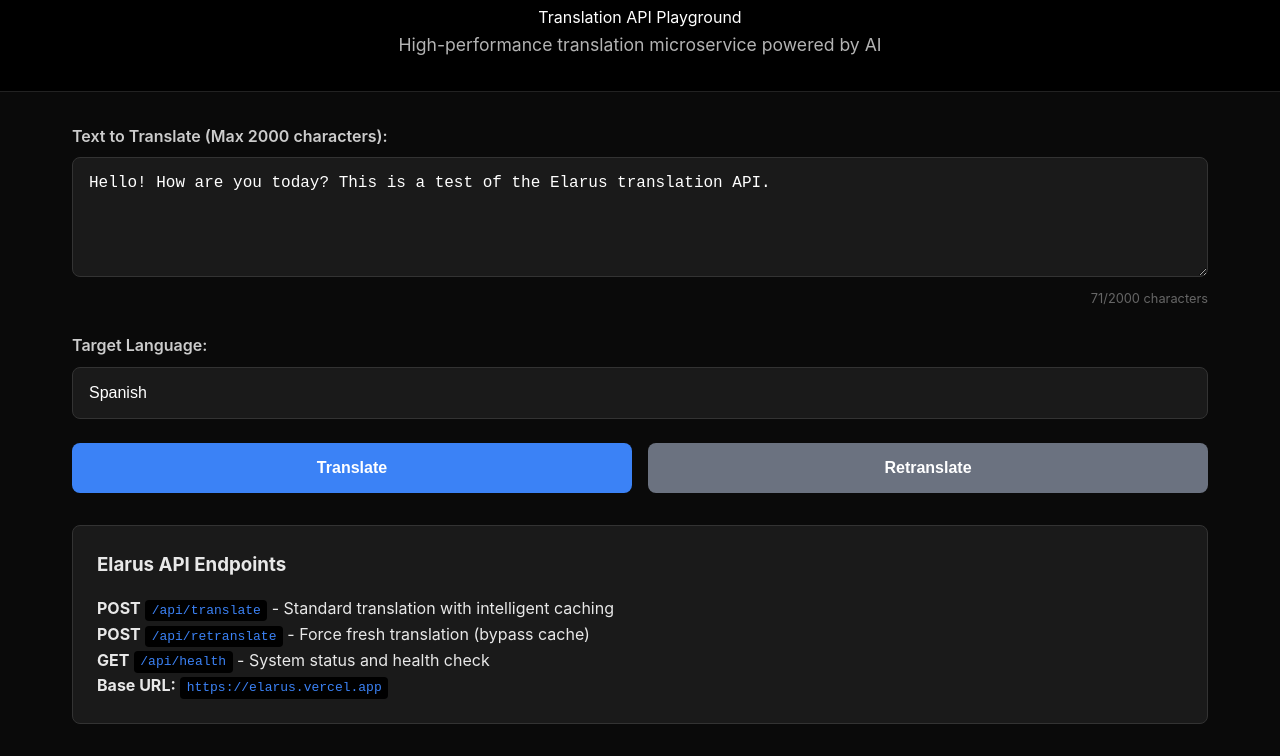
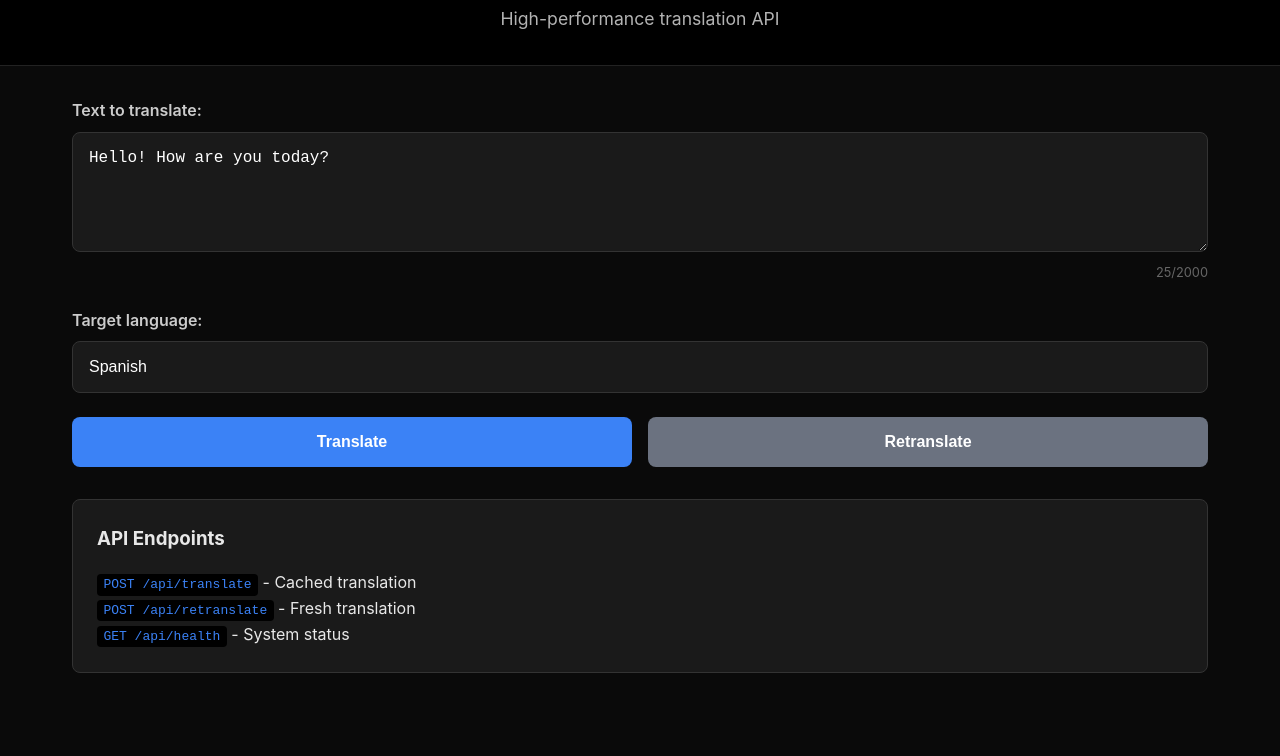
Before and after one commit to thoratsa/Elarus, a plain HTML site: page index.html in a window 1280 px wide. Shown: the part 99-855 px from the top of the page. After the commit the page ends 804 px from the top, so only its background shows below. Drawn offline with Linux system fonts and the light colour scheme.

Commit message:
Update index.html

```diff
--- a/index.html
+++ b/index.html
@@ -10,24 +10,21 @@
     <div class="container">
         <header class="header">
             <h1>Elarus</h1>
-            <div class="subtitle">Translation API Playground</div>
-            <div class="tagline">High-performance translation microservice powered by AI</div>
+            <div class="tagline">High-performance translation API</div>
         </header>
 
         <main class="content">
-            <div class="content-grid">
-                <div class="input-section">
             <div class="form-group">
-                        <label for="text">Text to Translate (Max 2000 characters):</label>
-                        <textarea id="text" placeholder="Enter text to translate..." maxlength="2000">Hello! How are you today? This is a test of the Elarus translation API.</textarea>
+                <label for="text">Text to translate:</label>
+                <textarea id="text" placeholder="Enter text..." maxlength="2000">Hello! How are you today?</textarea>
                 <div class="char-counter">
-                            <span id="charCount">0</span>/2000 characters
+                    <span id="charCount">0</span>/2000
                 </div>
             </div>
 
             <div class="form-group">
-                        <label for="targetLang">Target Language:</label>
-                        <input type="text" id="targetLang" placeholder="e.g., Spanish, French, German, Japanese..." value="Spanish">
+                <label for="targetLang">Target language:</label>
+                <input type="text" id="targetLang" placeholder="Spanish, French, German..." value="Spanish">
             </div>
 
             <div class="button-group">
@@ -38,19 +35,14 @@
                     Retranslate
                 </button>
             </div>
-                </div>
 
-                <div class="output-section">
             <div id="result"></div>
-                </div>
 
             <div class="api-info">
-                    <h3>Elarus API Endpoints</h3>
-                    <p><strong>POST</strong> <code>/api/translate</code> - Standard translation with intelligent caching</p>
-                    <p><strong>POST</strong> <code>/api/retranslate</code> - Force fresh translation (bypass cache)</p>
-                    <p><strong>GET</strong> <code>/api/health</code> - System status and health check</p>
-                    <p><strong>Base URL:</strong> <code>https://elarus.vercel.app</code></p>
-                </div>
+                <h3>API Endpoints</h3>
+                <p><code>POST /api/translate</code> - Cached translation</p>
+                <p><code>POST /api/retranslate</code> - Fresh translation</p>
+                <p><code>GET /api/health</code> - System status</p>
             </div>
         </main>
     </div>
```
Lines whose indentation alone changed are shown as unchanged.
